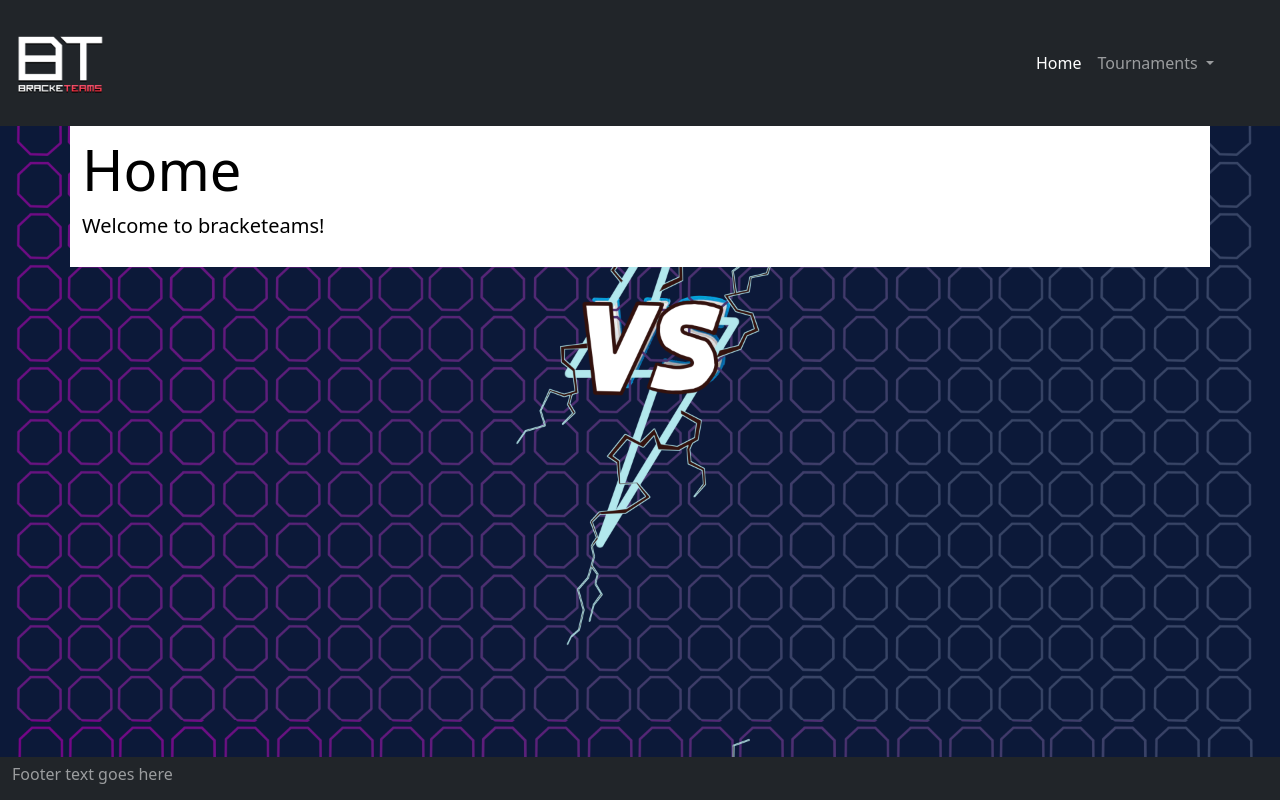
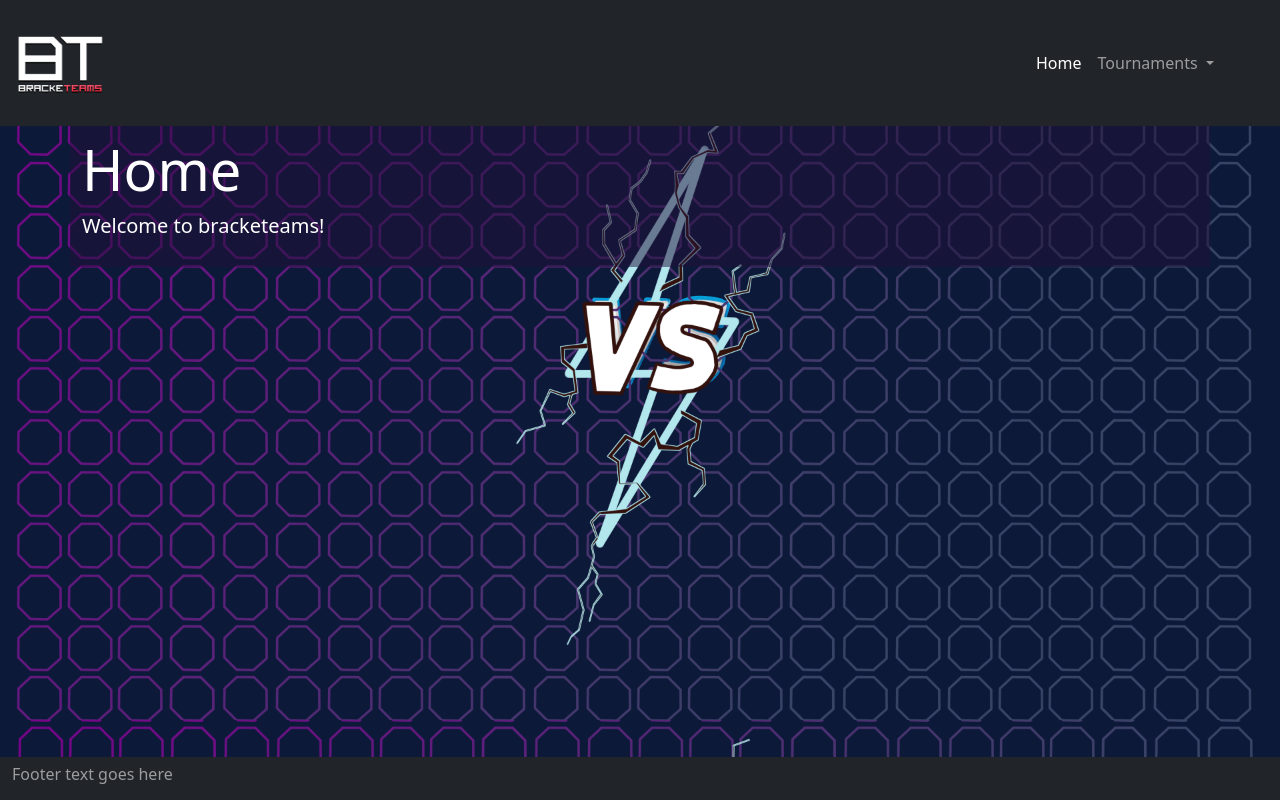
Before and after one commit to Bracketeams/tournament, an Angular app in the folder client/: page /home in a window 1280 px wide. Built offline with nearby package versions, Linux system fonts and the light colour scheme.

Commit message:
Update View Design

```diff
--- a/client/src/app/partials/base-page/base-page.component.html
+++ b/client/src/app/partials/base-page/base-page.component.html
@@ -1,4 +1,4 @@
-<div class="container custom-container" style="background-color: rgb(255, 255, 255); color: black;">
+<div class="container custom-container" style="background-color: rgba(35, 16, 58, 0.5); color: white;">
     <div class="jumbotron">
         <h1 class="display-4">{{ title }}</h1>
         <p class="lead">{{ description }}</p>
```
Also changed, not shown: client/src/app/pages/home/home.component.html (line endings or trailing spaces).
